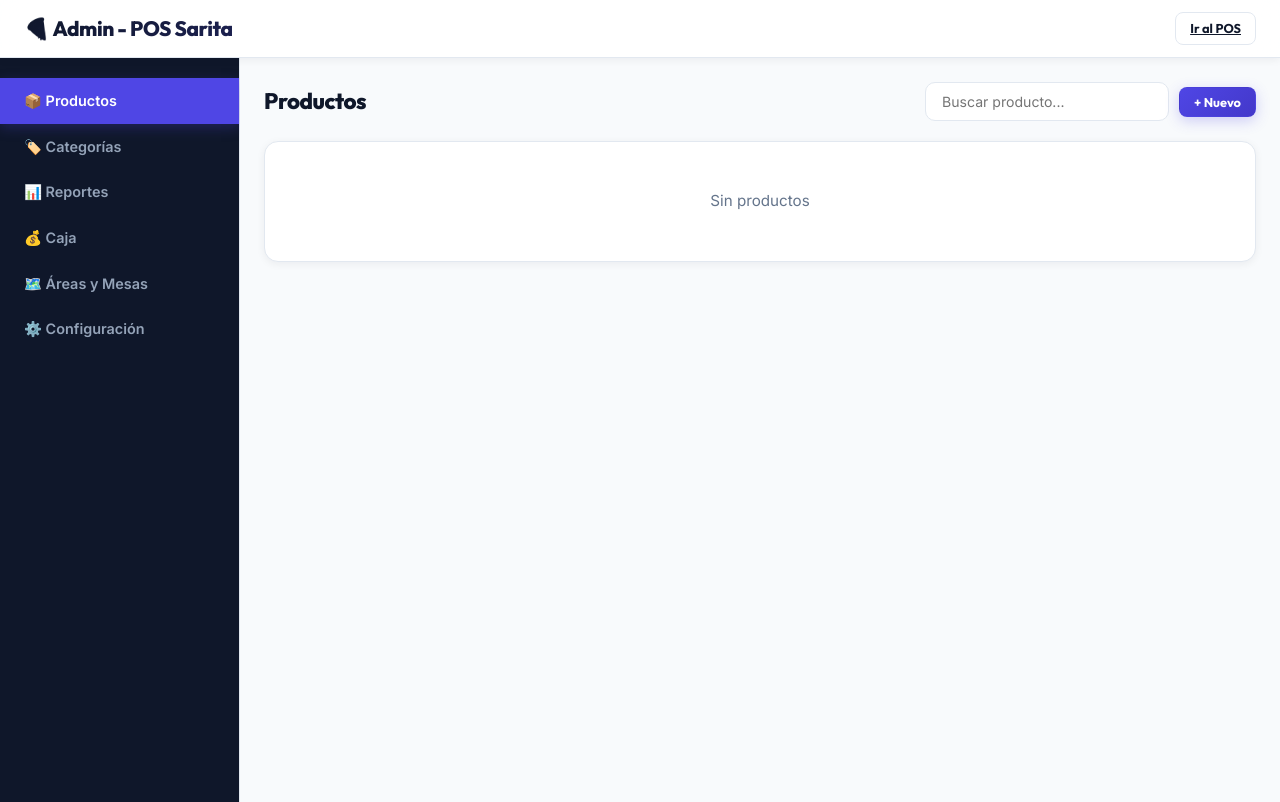
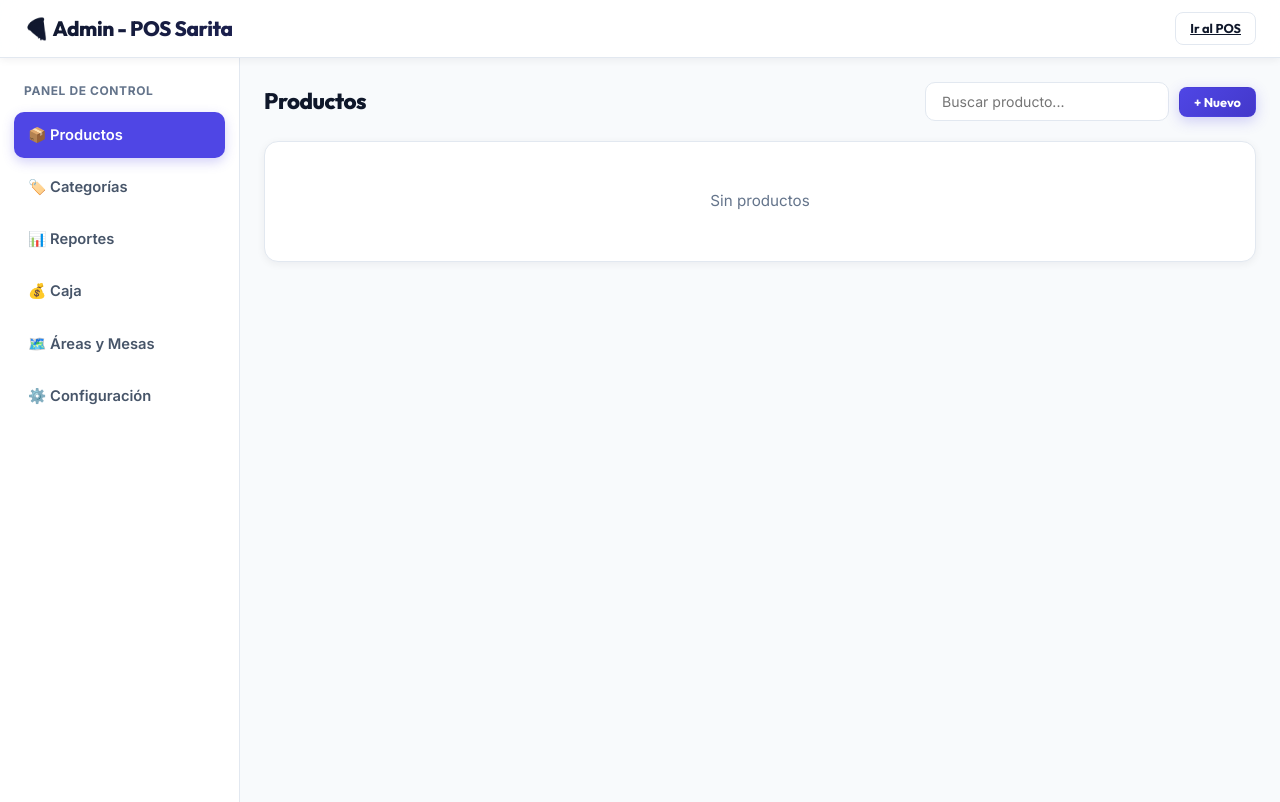
Before and after one commit to juacko/pos-sarita, a website: page public/admin.html in a window 1280 px wide. Drawn offline with Linux system fonts and the light colour scheme; no server answers.

Commit message:
style(ui): Rediseño del sidebar del Admin Panel (tema claro y moderno)
- Transición de fondo oscuro a fondo claro (glass/blanco) para armonizar con el POS.

- Enlaces transformados a formato de píldora con margen y hover dinámico.

- Agregado pequeño encabezado descriptivo interno al menú.

```diff
--- a/public/admin.html
+++ b/public/admin.html
@@ -10,16 +10,21 @@
   <link rel="stylesheet" href="/css/style.css">
   <style>
     .admin-layout { display: flex; min-height: calc(100vh - 56px); }
-    .admin-sidebar {
-      width: 240px; background: #0f172a; color: white; flex-shrink: 0;
-      padding: 20px 0; border-right: 1px solid var(--border);
+        .admin-sidebar {
+      width: 240px; background: #ffffff; flex-shrink: 0;
+      padding: 24px 14px; border-right: 1px solid var(--border);
+    }
+    .admin-sidebar-header {
+      font-size: 0.75rem; font-weight: 700; color: var(--text-muted); text-transform: uppercase;
+      letter-spacing: 0.05em; padding-left: 10px; margin-bottom: 12px;
     }
     .admin-sidebar a {
-      display: flex; align-items: center; gap: 10px; padding: 12px 24px; color: #94a3b8; text-decoration: none;
-      font-size: 0.9rem; font-weight: 600; cursor: pointer; transition: all 0.2s var(--ease-out);
+      display: flex; align-items: center; gap: 12px; padding: 12px 14px; color: #475569; text-decoration: none;
+      font-size: 0.92rem; font-weight: 600; cursor: pointer; transition: all 0.2s var(--ease-out);
+      border-radius: 10px; margin-bottom: 6px;
     }
-    .admin-sidebar a:hover { background: #1e293b; color: white; padding-left: 28px; }
-    .admin-sidebar a.active { background: var(--primary); color: white; box-shadow: 0 4px 12px var(--primary-glow); }
+    .admin-sidebar a:hover { background: #f1f5f9; color: var(--primary); transform: translateX(3px); }
+    .admin-sidebar a.active { background: var(--primary); color: white; box-shadow: 0 4px 12px var(--primary-glow); transform: translateX(0); }
     .admin-content { flex: 1; padding: 24px; overflow-y: auto; background: var(--bg-main); }
     .admin-content h2 { font-family: var(--font-display); font-size: 1.4rem; font-weight: 800; margin-bottom: 20px; color: var(--text-dark); }
 
@@ -90,9 +95,9 @@
 
     @media (max-width: 768px) {
       .btn-hamburger { display: block; }
-      .admin-sidebar { position: fixed; left: -280px; top: 0; bottom: 0; width: 260px; z-index: 50; transition: left 0.3s cubic-bezier(0.4, 0, 0.2, 1); box-shadow: 4px 0 24px rgba(0,0,0,0.5); }
+      .admin-sidebar { position: fixed; left: -280px; top: 0; bottom: 0; width: 260px; z-index: 50; transition: left 0.3s cubic-bezier(0.4, 0, 0.2, 1); box-shadow: 4px 0 24px rgba(0,0,0,0.15); background: #ffffff; padding: 24px 14px; }
       .admin-sidebar.open { left: 0; }
-      .admin-sidebar a { padding: 16px 24px; text-align: left; font-size: 1rem; justify-content: flex-start; }
+      .admin-sidebar a { padding: 14px 16px; text-align: left; font-size: 1rem; justify-content: flex-start; }
       .admin-sidebar a::first-letter { font-size: 1rem; }
       .admin-content { padding: 14px; }
       .form-row { grid-template-columns: 1fr; }
@@ -204,7 +209,8 @@
 
   <div class="admin-layout">
     <div class="mobile-menu-overlay" id="mobileMenuOverlay" onclick="toggleAdminMenu()"></div>
-    <nav class="admin-sidebar">
+        <nav class="admin-sidebar">
+      <div class="admin-sidebar-header">Panel de Control</div>
       <a class="active" data-sec="productos" onclick="showSection('productos')">📦 Productos</a>
       <a data-sec="categorias" onclick="showSection('categorias')">🏷️ Categorías</a>
       <a data-sec="reportes" onclick="showSection('reportes')">📊 Reportes</a>
```
